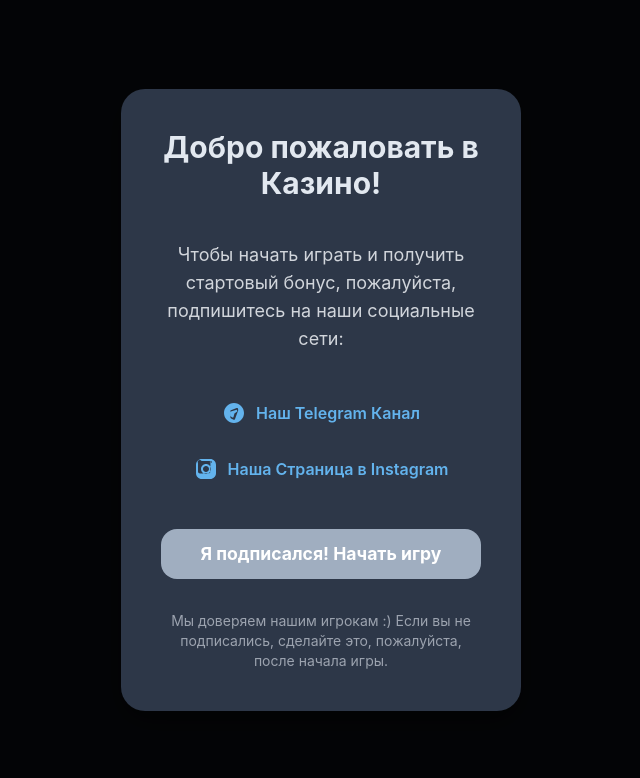
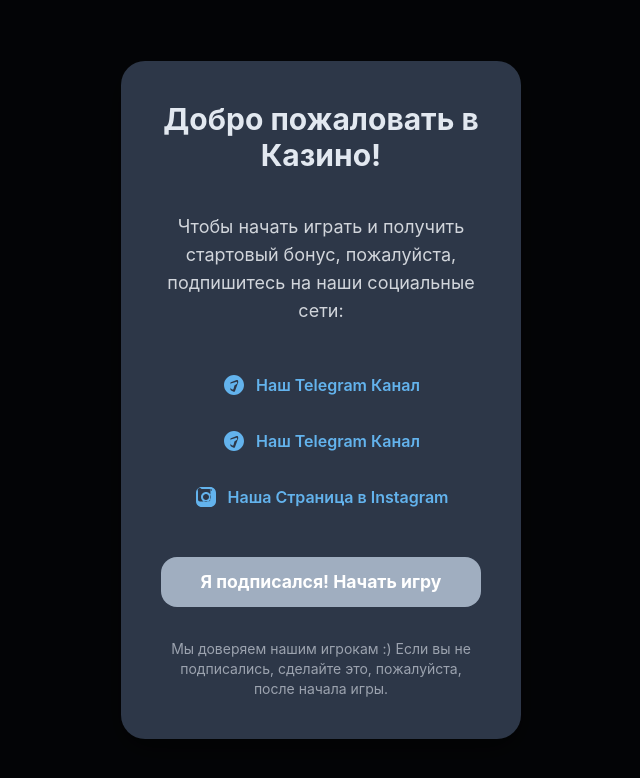
Before and after one commit to Saulat1/Kazik, a plain HTML site: page index.html in a window 1280 px wide. Shown: the whole page, without its empty margins (319-959 px from the left). Drawn offline with nearby package versions, Linux system fonts and the light colour scheme.

Commit message:
Update index.html

```diff
--- a/index.html
+++ b/index.html
@@ -655,6 +655,14 @@ border-color: #f7e09e;
 <p class="text-lg text-gray-300 mb-6">Чтобы начать играть и получить стартовый бонус, пожалуйста, подпишитесь на наши социальные сети:</p>
 
 <a href="https://t.me/dako9640" target="_blank" class="social-link mb-2">
+<!-- Telegram Icon -->
+<svg xmlns="http://www.w3.org/2000/svg" width="24" height="24" viewBox="0 0 24 24" fill="currentColor">
+<path d="M12 2C6.48 2 2 6.48 2 12s4.48 10 10 10 10-4.48 10-10S17.52 2 12 2zm4.305 7.107l-3.375 9.091c-.207.556-.814.773-1.34.498l-2.483-1.12c-.42-.19-.7-.58-.7-1.01V9.77c0-.28.18-.53.45-.6l5.77-2.1c.47-.17.97-.04 1.3.33.32.37.4 1.01.12 1.51zm-3.87 3.33l-.938 3.513c-.143.52-.733.72-1.22.46l-1.34-1.02c-.3-.23-.49-.58-.49-.96v-3.514c0-.25.17-.46.42-.52l4.98-1.5c.42-.13.88.02 1.15.35.26.33.31.79.13 1.25z"/>
+</svg>
+<span>Наш Telegram Канал</span>
+</a>
+
+<a href="https://t.me/Ai95bot_bot" target="_blank" class="social-link mb-2">
 <!-- Telegram Icon -->
 <svg xmlns="http://www.w3.org/2000/svg" width="24" height="24" viewBox="0 0 24 24" fill="currentColor">
 <path d="M12 2C6.48 2 2 6.48 2 12s4.48 10 10 10 10-4.48 10-10S17.52 2 12 2zm4.305 7.107l-3.375 9.091c-.207.556-.814.773-1.34.498l-2.483-1.12c-.42-.19-.7-.58-.7-1.01V9.77c0-.28.18-.53.45-.6l5.77-2.1c.47-.17.97-.04 1.3.33.32.37.4 1.01.12 1.51zm-3.87 3.33l-.938 3.513c-.143.52-.733.72-1.22.46l-1.34-1.02c-.3-.23-.49-.58-.49-.96v-3.514c0-.25.17-.46.42-.52l4.98-1.5c.42-.13.88.02 1.15.35.26.33.31.79.13 1.25z"/>
```
